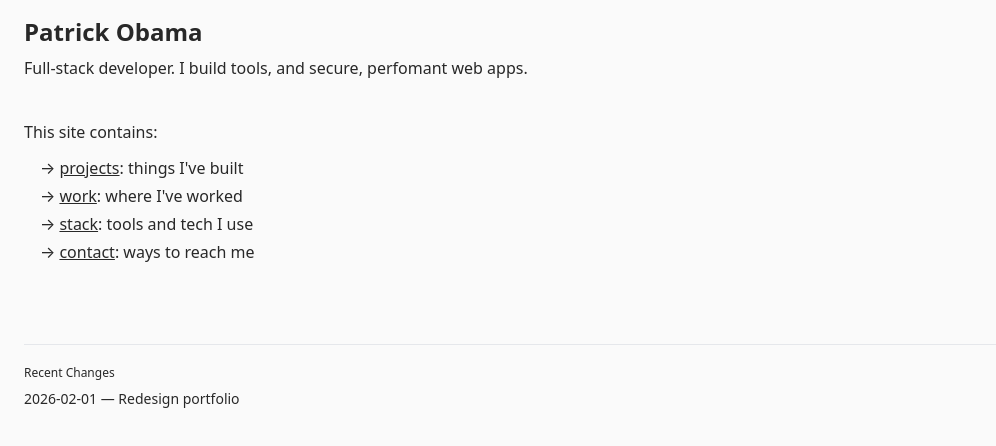
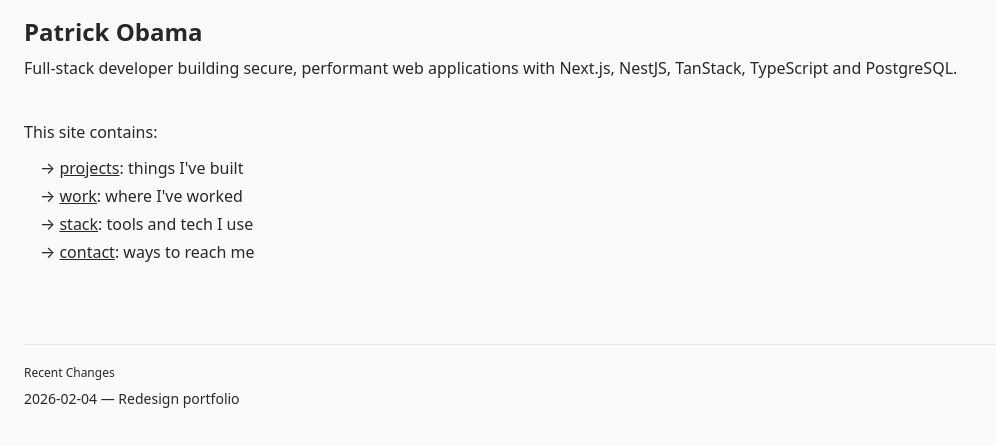
Before and after one commit to tracepanic/portfolio, a React (Vite) app: page / in a window 1280 px wide. Shown: the top 446 px of the page, without its empty margins (0-996 px from the left). Built offline with nearby package versions, Linux system fonts and the light colour scheme.

Commit message:
update home page

```diff
--- a/src/routes/index.tsx
+++ b/src/routes/index.tsx
@@ -10,7 +10,8 @@ function Home() {
       <div>
         <h1 className="text-2xl font-semibold">Patrick Obama</h1>
         <p className="mt-2">
-          Full-stack developer. I build tools, and secure, perfomant web apps.
+          Full-stack developer building secure, performant web applications with
+          Next.js, NestJS, TanStack, TypeScript and PostgreSQL.
         </p>
       </div>
 
@@ -51,7 +52,7 @@ function Home() {
       <div className="pt-5 mt-20 border-t border-gray-200">
         <p className="text-xs mb-2">Recent Changes</p>
         <ul className="space-y-1 text-sm">
-          <li>2026-02-01 — Redesign portfolio</li>
+          <li>2026-02-04 — Redesign portfolio</li>
         </ul>
       </div>
     </>
```
